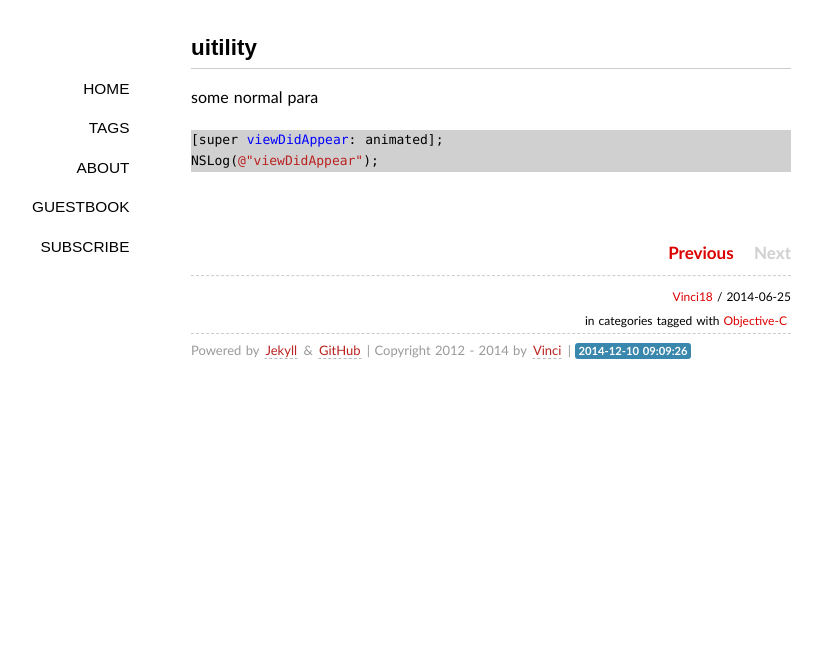
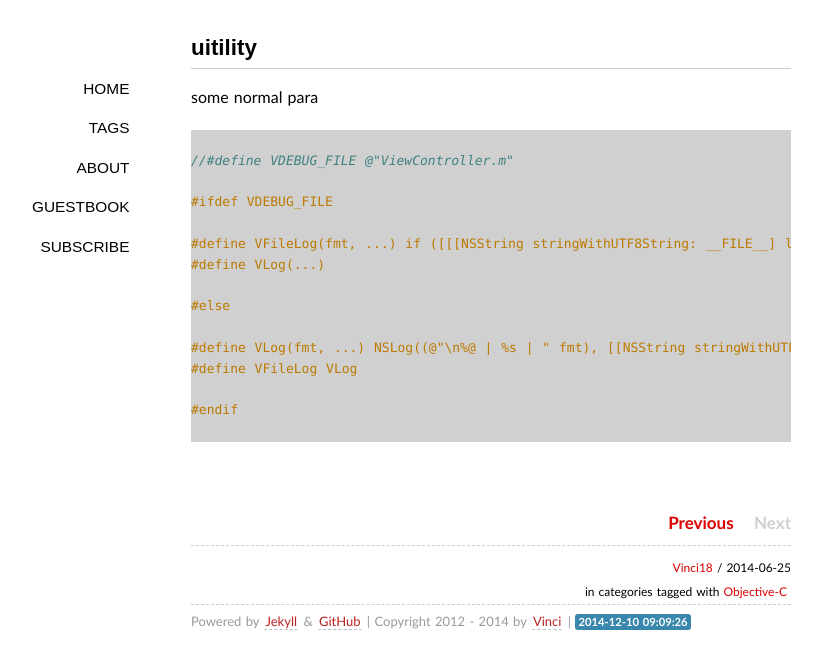
Before and after one commit to vinci18/vinci18.github.io, a Jekyll site: the page built from _posts/2014-06-25-utility.md, in a window 1280 px wide. Shown: the top 669 px of the page, without its empty margins (149-971 px from the left). Built offline with Jekyll 4.4.1, drawn with Linux system fonts in a browser that asks for light colours; some web fonts are replaced; Markdown is read by kramdown in place of the engine named in the settings; comment, search, counter and statistics services are not loaded.

Commit message:
1. test code block

````diff
--- a/_config.yml
+++ b/_config.yml
@@ -6,5 +6,4 @@ pygments: true
 safe: true
 paginate: 16
 auto: true
-
 markdown: redcarpet
--- a/_posts/2014-06-25-utility.md
+++ b/_posts/2014-06-25-utility.md
@@ -9,6 +9,19 @@ tags: [Objective-C]
 some normal para
 
 ```objectivec
-[super viewDidAppear: animated];
-NSLog(@"viewDidAppear");
+
+//#define VDEBUG_FILE @"ViewController.m"
+
+#ifdef VDEBUG_FILE
+
+#define VFileLog(fmt, ...) if ([[[NSString stringWithUTF8String: __FILE__] lastPathComponent] isEqualToString: VDEBUG_FILE]) NSLog((@"\n%@ | %s | " fmt), [[NSString stringWithUTF8String: __FILE__] lastPathComponent], __PRETTY_FUNCTION__, ##__VA_ARGS__)
+#define VLog(...)
+
+#else
+
+#define VLog(fmt, ...) NSLog((@"\n%@ | %s | " fmt), [[NSString stringWithUTF8String: __FILE__] lastPathComponent], __PRETTY_FUNCTION__, ##__VA_ARGS__)
+#define VFileLog VLog
+
+#endif
+
 ```
````
